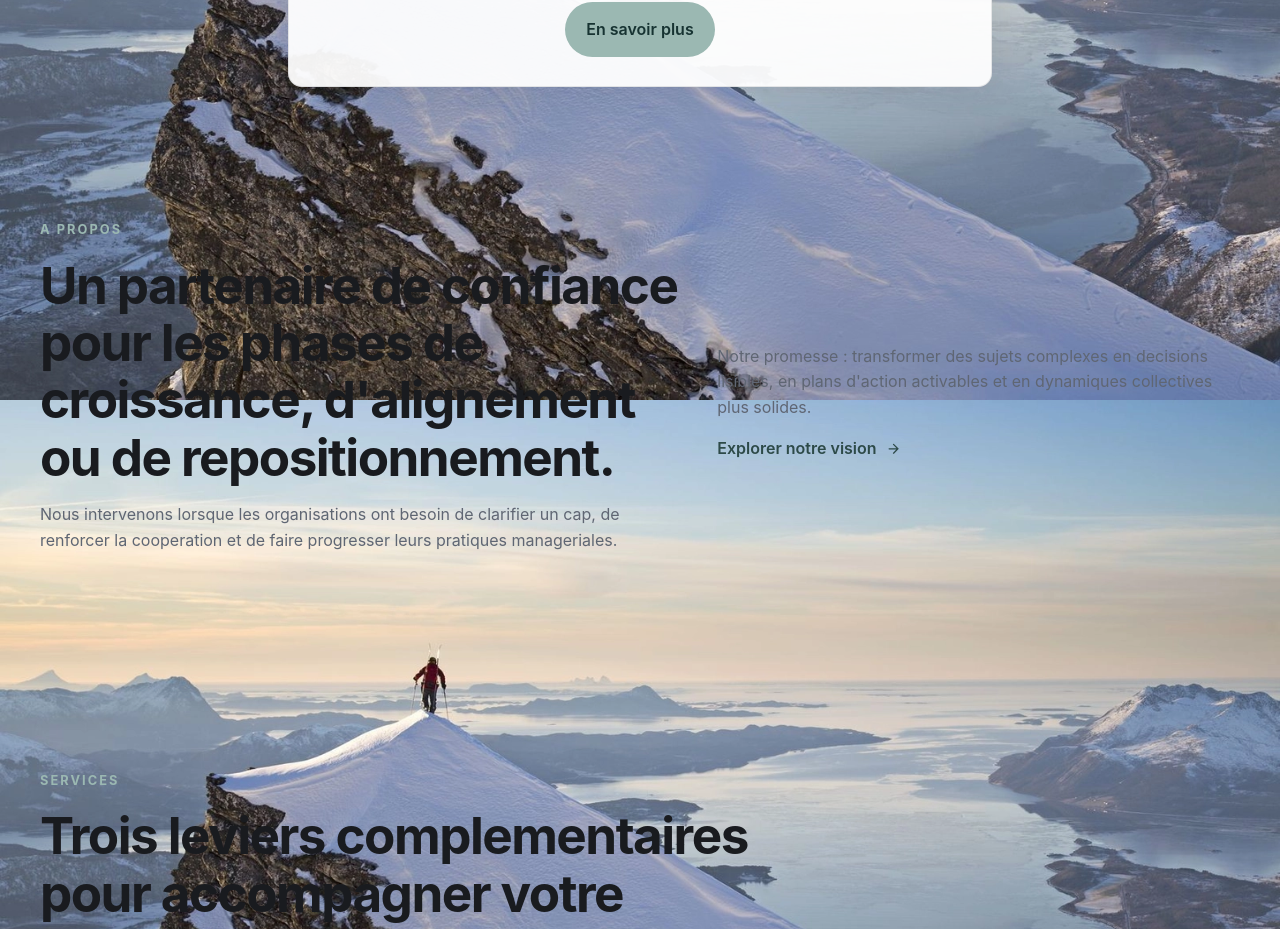
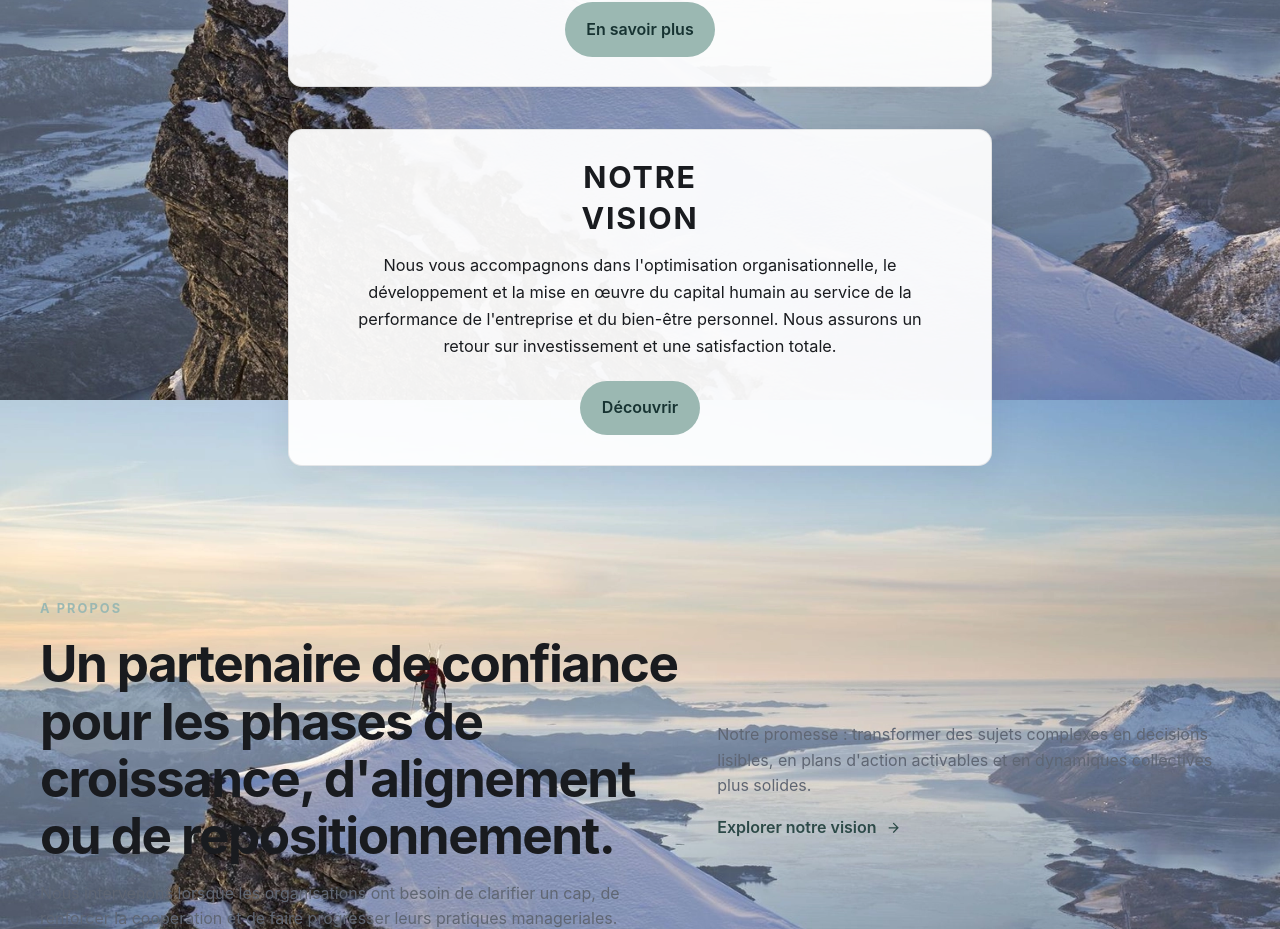
Before and after one commit to sebsiders06/osmose-conseils-et-services, a Next.js app: page / in a window 1280 px wide. Shown: the part 1200-2129 px from the top of the page. Built offline with nearby package versions, Linux system fonts and the light colour scheme.

Commit message:
4 e para

```diff
--- a/components/site-sections.tsx
+++ b/components/site-sections.tsx
@@ -8,6 +8,7 @@ import {
   homeBalancePromo,
   homeHeroLeadBox,
   homePromoBox,
+  homeVisionPromo,
   methodology,
   quickStats,
   serviceHighlights,
@@ -83,6 +84,18 @@ export function HomeHero() {
           <div className="home-promo-box__actions">
             <Link className="button button-primary" href={homeBalancePromo.ctaHref}>
               {homeBalancePromo.ctaLabel}
+            </Link>
+          </div>
+        </div>
+        <div className="home-promo-box">
+          <h2 className="home-promo-box__headline">
+            <span className="home-promo-box__line">{homeVisionPromo.line1}</span>
+            <span className="home-promo-box__line">{homeVisionPromo.line2}</span>
+          </h2>
+          <p className="home-promo-box__text">{homeVisionPromo.body}</p>
+          <div className="home-promo-box__actions">
+            <Link className="button button-primary" href={homeVisionPromo.ctaHref}>
+              {homeVisionPromo.ctaLabel}
             </Link>
           </div>
         </div>
--- a/data/site-content.ts
+++ b/data/site-content.ts
@@ -22,6 +22,15 @@ export const homeBalancePromo = {
     "Être heureux et atteindre ses objectifs personnels sont des exercices difficiles ! Nous vous accompagnons pour que vous puissiez trouver les ressources et l'état d'esprit nécessaire à votre accomplissement.",
   ctaLabel: "En savoir plus",
   ctaHref: "/coaching" as const,
+} as const;
+
+export const homeVisionPromo = {
+  line1: "NOTRE",
+  line2: "VISION",
+  body:
+    "Nous vous accompagnons dans l'optimisation organisationnelle, le développement et la mise en œuvre du capital humain au service de la performance de l'entreprise et du bien-être personnel. Nous assurons un retour sur investissement et une satisfaction totale.",
+  ctaLabel: "Découvrir",
+  ctaHref: "/vision" as const,
 } as const;
 
 export const company = {
```
Also changed, not shown: index.html (+14 -0 lines).
